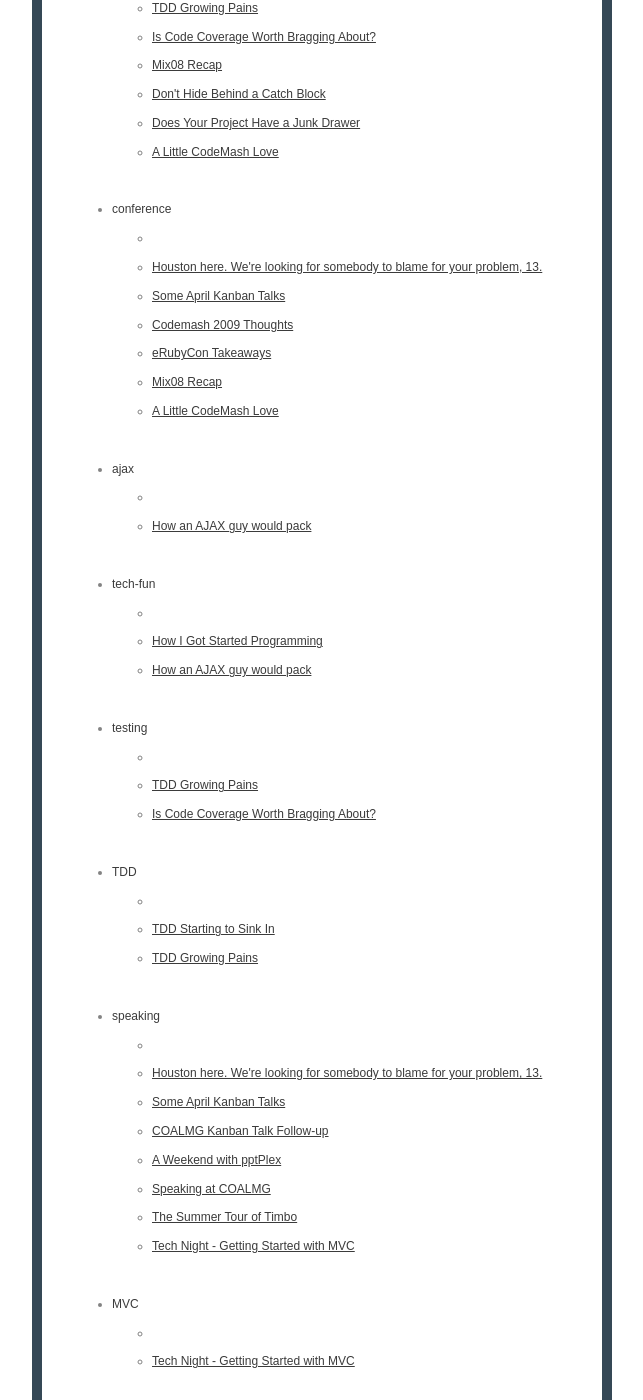
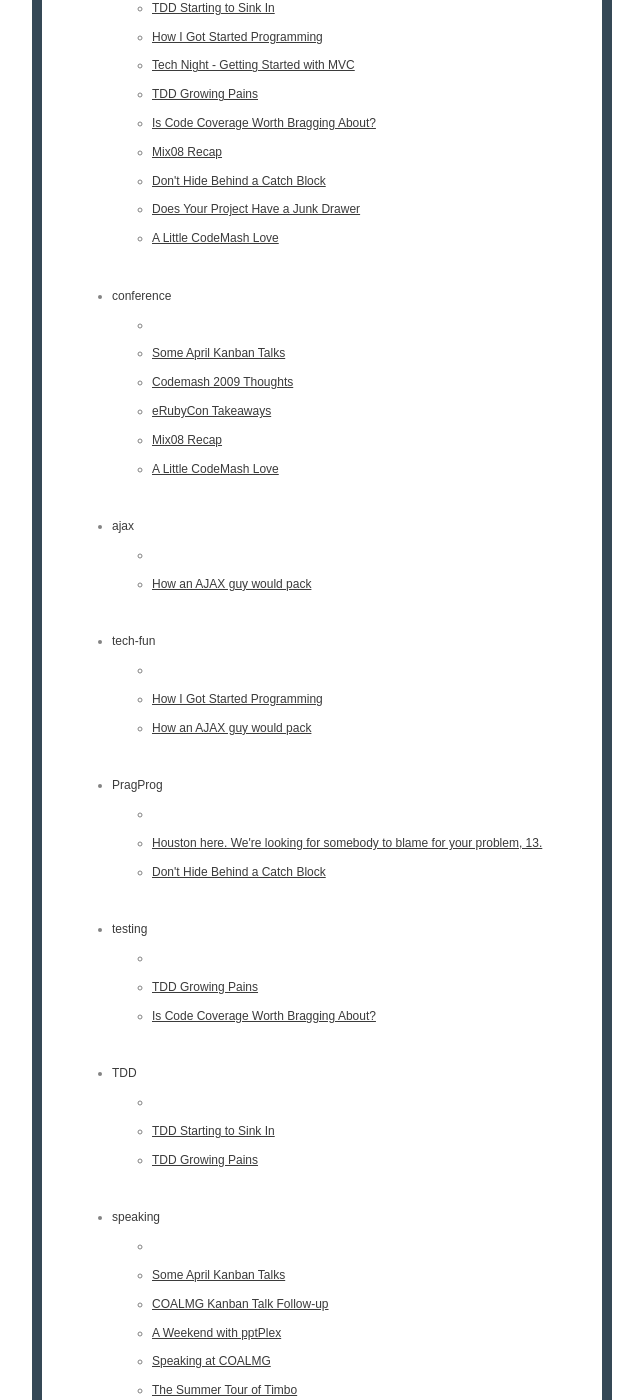
Before and after one commit to timwingfield/timwingfield.github.com, a Jekyll site: the page built from index.html, in a window 1280 px wide and 1400 px high, scrolled down 1565 px. Shown: the whole window, without its empty margins (488-1131 px from the left). Built offline with Jekyll 4.4.1, drawn with Linux system fonts in a browser that asks for light colours; Markdown is read by kramdown in place of the engine named in the settings; some of the changed text lies outside the part shown.

Commit message:
added another post

```diff
--- a/_posts/2008-02-23-dont-hide-behind-a-catch-block.md
+++ b/_posts/2008-02-23-dont-hide-behind-a-catch-block.md
@@ -1,7 +1,7 @@
 ---
 layout: post
 title: Don't Hide Behind a Catch Block
-category: development
+categories: development PragProg
 ---
 ## Don't Hide Behind a Catch Block
 
```
Also changed, not shown: _posts/2009-03-24-houston-here-were-looking-for-somebody-to-blame-for-your-problem-13.md (+1 -1 lines), _posts/2009-04-06-kanban-lessons-learned.md (added, +27 -0 lines).
